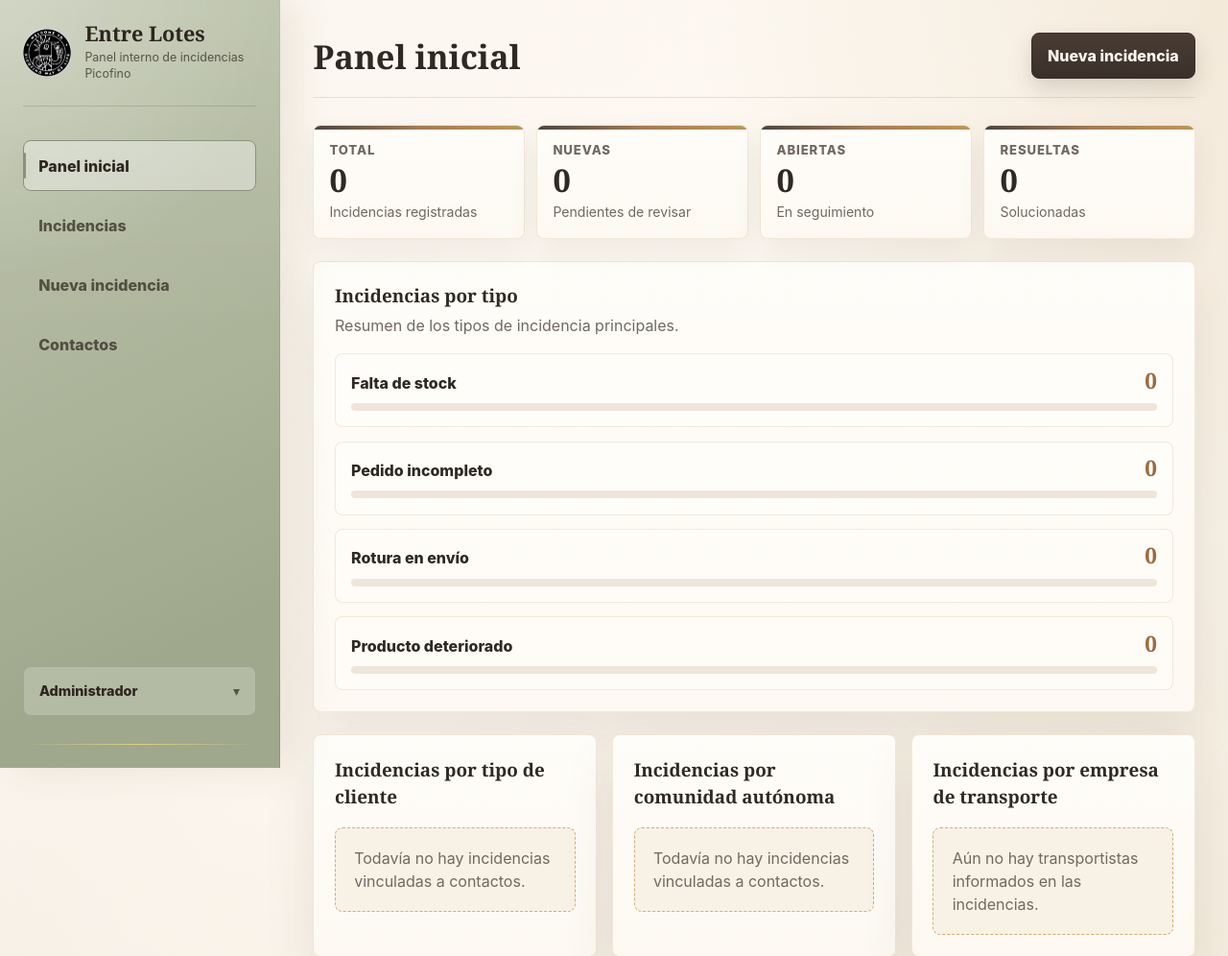
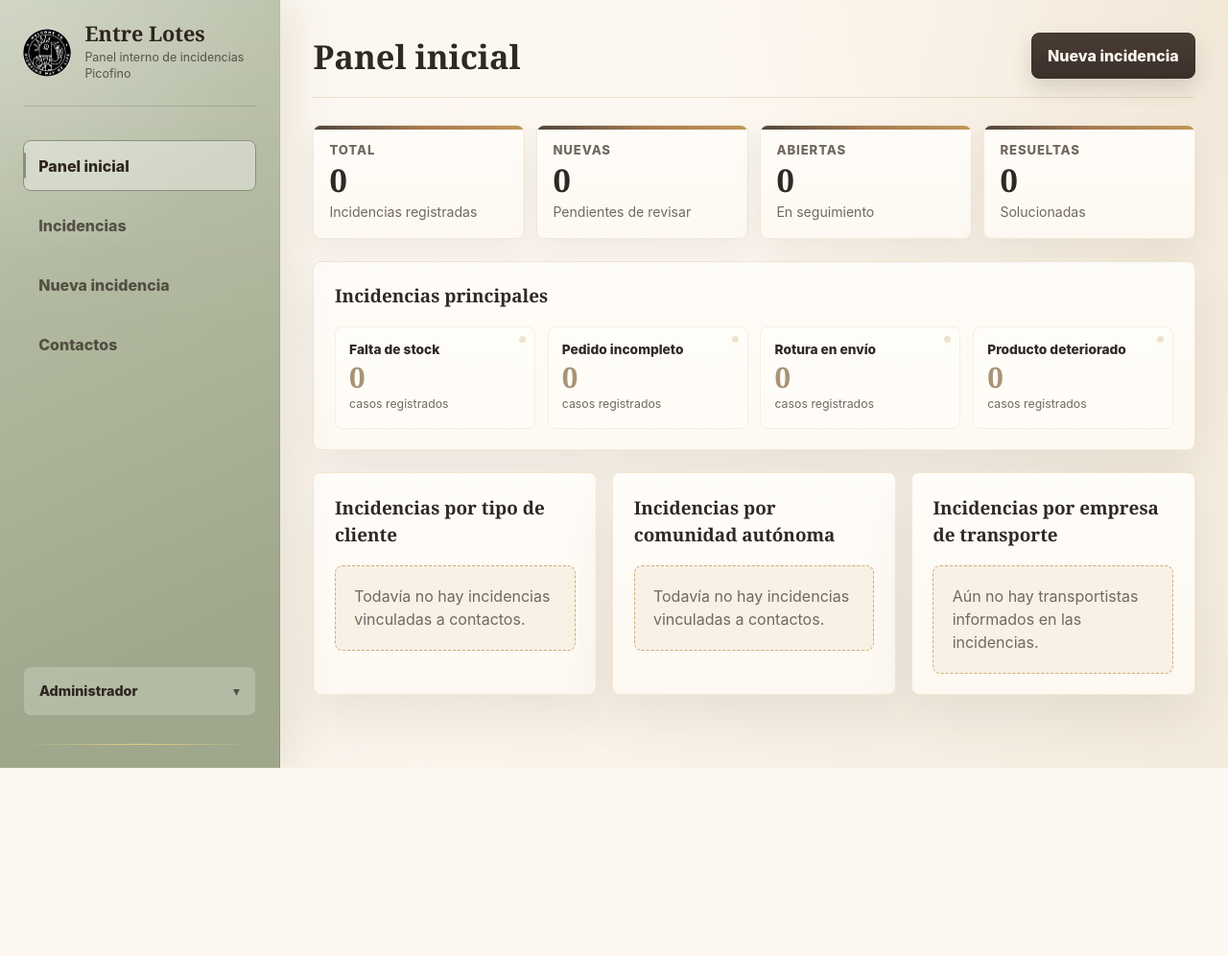
Before and after one commit to celiaefe/el_desaguisado, a Flask app: page /dashboard in a window 1280 px wide. Shown: the top 996 px of the page at 96% size. After the commit the page ends 800 px from the top, so only its background shows below. Run offline with Flask 3, Linux system fonts and the light colour scheme; a user stored in the database is signed in; data that the repository does not hold is empty.

Commit message:
Compactar incidencias principales en mini tarjetas del dashboard

```diff
--- a/static/style.css
+++ b/static/style.css
@@ -616,6 +616,70 @@ a {
   background: linear-gradient(90deg, #9B6B3E, #D2AE74);
 }
 
+.main-types-grid {
+  display: grid;
+  gap: 0.8rem;
+  grid-template-columns: repeat(4, minmax(0, 1fr));
+}
+
+.main-type-card {
+  position: relative;
+  display: grid;
+  gap: 0.28rem;
+  min-width: 0;
+  padding: 0.92rem 0.88rem;
+  border: 1px solid rgba(184, 138, 68, 0.16);
+  border-radius: 8px;
+  background: rgba(255, 253, 249, 0.8);
+}
+
+.main-type-card.has-data {
+  border-color: rgba(184, 138, 68, 0.24);
+  background: linear-gradient(180deg, rgba(255, 253, 249, 0.95), rgba(246, 233, 207, 0.42));
+}
+
+.main-type-card.is-zero {
+  border-color: rgba(184, 138, 68, 0.12);
+  background: rgba(255, 253, 249, 0.65);
+}
+
+.main-type-name {
+  color: var(--text);
+  font-size: 0.86rem;
+  font-weight: 840;
+  line-height: 1.3;
+}
+
+.main-type-total {
+  color: #9B6B3E;
+  font-family: Georgia, "Times New Roman", serif;
+  font-size: 1.85rem;
+  line-height: 1;
+}
+
+.main-type-card.is-zero .main-type-total {
+  color: #A89376;
+}
+
+.main-type-caption {
+  color: var(--muted);
+  font-size: 0.77rem;
+}
+
+.main-type-accent {
+  position: absolute;
+  top: 0.56rem;
+  right: 0.56rem;
+  width: 7px;
+  height: 7px;
+  border-radius: 999px;
+  background: rgba(184, 138, 68, 0.22);
+}
+
+.main-type-card.has-data .main-type-accent {
+  background: rgba(184, 138, 68, 0.56);
+}
+
 .type-chart-grid {
   display: grid;
   gap: 1rem;
@@ -1227,6 +1291,7 @@ tbody tr:last-child td {
   .summary-grid,
   .type-chart-grid,
   .dashboard-donut-grid,
+  .main-types-grid,
   .filters-form,
   .notes-grid {
     grid-template-columns: repeat(2, minmax(0, 1fr));
@@ -1260,6 +1325,7 @@ tbody tr:last-child td {
   .summary-grid,
   .type-chart-grid,
   .dashboard-donut-grid,
+  .main-types-grid,
   .filters-form,
   .form-grid,
   .detail-list,
--- a/templates/dashboard.html
+++ b/templates/dashboard.html
@@ -34,20 +34,16 @@
   <section class="panel">
     <div class="panel-head">
       <div>
-        <h2>Incidencias por tipo</h2>
-        <p>Resumen de los tipos de incidencia principales.</p>
+        <h2>Incidencias principales</h2>
       </div>
     </div>
-    <div class="type-breakdown" aria-label="Incidencias por tipo">
+    <div class="main-types-grid" aria-label="Incidencias principales">
       {% for item in incidencias_por_tipo %}
-        <article class="type-breakdown-item">
-          <div class="type-breakdown-row">
-            <span>{{ item.nombre }}</span>
-            <strong>{{ item.total }}</strong>
-          </div>
-          <div class="type-breakdown-track" aria-hidden="true">
-            <span style="width: {{ item.porcentaje_barra }}%;"></span>
-          </div>
+        <article class="main-type-card {% if item.total == 0 %}is-zero{% else %}has-data{% endif %}">
+          <span class="main-type-name">{{ item.nombre }}</span>
+          <strong class="main-type-total">{{ item.total }}</strong>
+          <small class="main-type-caption">casos registrados</small>
+          <span class="main-type-accent" aria-hidden="true"></span>
         </article>
       {% endfor %}
     </div>
```
